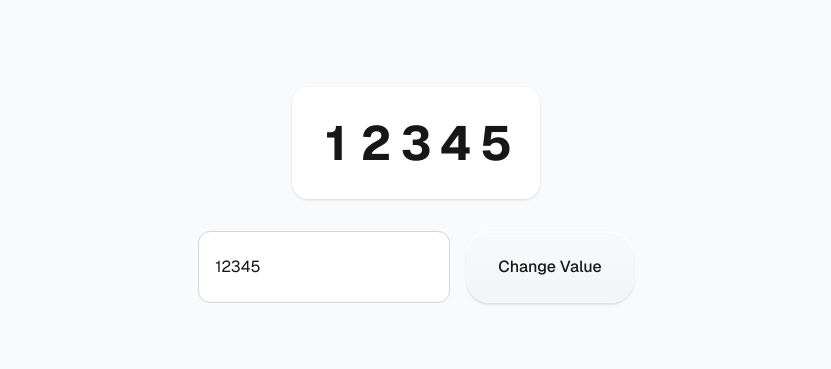
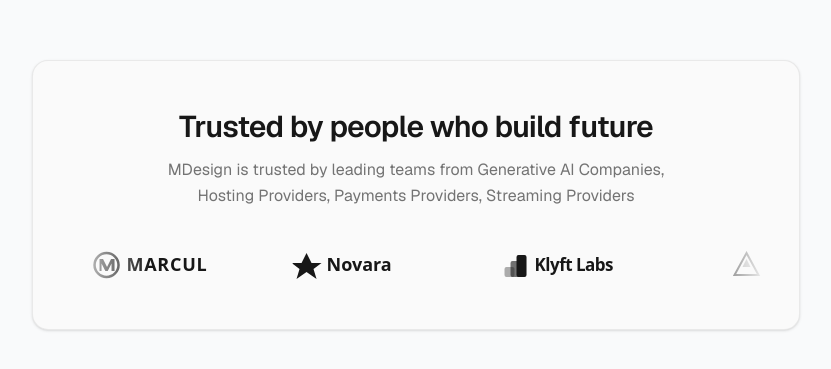
Before and after one commit to mouanvikram/components-challenge, a Next.js app in the folder day-31-to-60/day-43-to-day-60/components/: page / in a window 1280 px wide. Shown: the part 205-574 px from the top of the page, without its empty margins (224-1055 px from the left). Built offline with nearby package versions, Linux system fonts and the light colour scheme.

Commit message:
made logo cloud component

```diff
--- a/day-31-to-60/day-43-to-day-60/components/src/app/globals.css
+++ b/day-31-to-60/day-43-to-day-60/components/src/app/globals.css
@@ -24,6 +24,36 @@ body {
   color: var(--foreground);
   font-family: var(--font-sans);
 }
+@keyframes logo-marquee {
+  from {
+    transform: translateX(0);
+  }
+  to {
+    transform: translateX(-50%);
+  }
+}
+
+.animate-logo-marquee {
+  animation: logo-marquee 28s linear infinite;
+}
+
+.logo-cloud-fade {
+  mask-image: linear-gradient(
+    to right,
+    transparent,
+    black 12%,
+    black 88%,
+    transparent
+  );
+  -webkit-mask-image: linear-gradient(
+    to right,
+    transparent,
+    black 12%,
+    black 88%,
+    transparent
+  );
+}
+
 .clip-folder-front {
   clip-path: path(
     "M0 161V61.615C0 50.5693 8.95432 41.615 20 41.615H102.463C106.352 41.615 110.156 40.4813 113.41 38.3527L167.06 3.26227C170.315 1.13367 174.119 0 178.008 0H278C289.046 0 298 8.9543 298 20V41.615V161C298 172.046 289.046 181 278 181H20C8.9543 181 0 172.046 0 161Z"
--- a/day-31-to-60/day-43-to-day-60/components/src/app/page.tsx
+++ b/day-31-to-60/day-43-to-day-60/components/src/app/page.tsx
@@ -1,11 +1,11 @@
 "use client";
 
-import NumberSpinner from "@/components/ui/number_sppiner";
-import FolderAnimation from "@/components/ui/folder_animation";
+import { LogoCloud } from "@/components/ui/logo_cloud";
+
 export default function HomePage() {
   return (
     <main className="flex min-h-screen flex-col items-center justify-center gap-6 bg-gray-50">
-      <NumberSpinner/>
+      <LogoCloud/>
     </main>
   );
 }
--- /dev/null
+++ b/day-31-to-60/day-43-to-day-60/components/src/components/ui/logo_cloud.tsx
@@ -0,0 +1,210 @@
+"use client";
+
+import { cn } from "@/lib/utils";
+
+type LogoProps = { className?: string };
+
+function ZentaVideoLogo({ className }: LogoProps) {
+  return (
+    <svg
+      viewBox="0 0 160 32"
+      fill="currentColor"
+      className={cn("h-8 w-auto", className)}
+      aria-label="Zenta Video"
+    >
+      <rect x="0" y="4" width="24" height="24" rx="6" fill="currentColor" />
+      <path d="M10 11v10l9-5-9-5z" fill="#f9fafb" />
+      <text
+        x="34"
+        y="22"
+        fontSize="16"
+        fontWeight="700"
+        fontFamily="system-ui, sans-serif"
+        letterSpacing="-0.02em"
+      >
+        Zenta Video
+      </text>
+    </svg>
+  );
+}
+
+function MarculLogo({ className }: LogoProps) {
+  return (
+    <svg
+      viewBox="0 0 120 32"
+      fill="currentColor"
+      className={cn("h-8 w-auto", className)}
+      aria-label="Marcul"
+    >
+      <circle cx="14" cy="16" r="12" fill="none" stroke="currentColor" strokeWidth="2.5" />
+      <path d="M7 22V10h3.5l4 8 4-8H22v12h-3v-7.5l-3.8 7.5h-2.4l-3.8-7.5V22H7z" />
+      <text
+        x="34"
+        y="22"
+        fontSize="18"
+        fontWeight="700"
+        fontFamily="system-ui, sans-serif"
+        letterSpacing="0.04em"
+      >
+        MARCUL
+      </text>
+    </svg>
+  );
+}
+
+function NovaraLogo({ className }: LogoProps) {
+  return (
+    <svg
+      viewBox="0 0 130 32"
+      fill="currentColor"
+      className={cn("h-8 w-auto", className)}
+      aria-label="Novara"
+    >
+      <path d="M14 4l5 10h10l-8 6 3 10-10-7-10 7 3-10-8-6h10L14 4z" />
+      <text
+        x="34"
+        y="22"
+        fontSize="18"
+        fontWeight="600"
+        fontFamily="system-ui, sans-serif"
+      >
+        Novara
+      </text>
+    </svg>
+  );
+}
+
+function KlyftLabsLogo({ className }: LogoProps) {
+  return (
+    <svg
+      viewBox="0 0 150 32"
+      fill="currentColor"
+      className={cn("h-8 w-auto", className)}
+      aria-label="Klyft Labs"
+    >
+      <rect x="2" y="18" width="10" height="10" rx="2" opacity="0.35" />
+      <rect x="8" y="12" width="10" height="16" rx="2" opacity="0.6" />
+      <rect x="14" y="6" width="10" height="22" rx="2" />
+      <text
+        x="32"
+        y="22"
+        fontSize="17"
+        fontWeight="700"
+        fontFamily="system-ui, sans-serif"
+        letterSpacing="-0.03em"
+      >
+        Klyft Labs
+      </text>
+    </svg>
+  );
+}
+
+function PrismIOLogo({ className }: LogoProps) {
+  return (
+    <svg
+      viewBox="0 0 130 32"
+      fill="currentColor"
+      className={cn("h-8 w-auto", className)}
+      aria-label="PrismIO"
+    >
+      <path d="M14 4L26 26H2L14 4z" fill="none" stroke="currentColor" strokeWidth="2" />
+      <path d="M14 10l4 8h-8l4-8z" opacity="0.5" />
+      <text
+        x="34"
+        y="22"
+        fontSize="18"
+        fontWeight="600"
+        fontFamily="system-ui, sans-serif"
+      >
+        PrismIO
+      </text>
+    </svg>
+  );
+}
+
+function VeluneLogo({ className }: LogoProps) {
+  return (
+    <svg
+      viewBox="0 0 120 32"
+      fill="none"
+      className={cn("h-8 w-auto", className)}
+      aria-label="Velune"
+    >
+      <path
+        d="M2 20c4-8 8-12 12-12s8 4 12 12"
+        stroke="currentColor"
+        strokeWidth="2.5"
+        strokeLinecap="round"
+      />
+      <path
+        d="M2 24c4-6 8-8 12-8s8 2 12 8"
+        stroke="currentColor"
+        strokeWidth="2"
+        strokeLinecap="round"
+        opacity="0.45"
+      />
+      <text
+        x="34"
+        y="22"
+        fill="currentColor"
+        fontSize="18"
+        fontWeight="600"
+        fontFamily="system-ui, sans-serif"
+        letterSpacing="-0.02em"
+      >
+        Velune
+      </text>
+    </svg>
+  );
+}
+
+const LOGOS = [
+  { id: "zenta", Logo: ZentaVideoLogo },
+  { id: "marcul", Logo: MarculLogo },
+  { id: "novara", Logo: NovaraLogo },
+  { id: "klyft", Logo: KlyftLabsLogo },
+  { id: "prism", Logo: PrismIOLogo },
+  { id: "velune", Logo: VeluneLogo },
+] as const;
+
+function LogoRow({ keyPrefix }: { keyPrefix: string }) {
+  return (
+    <>
+      {LOGOS.map(({ id, Logo }) => (
+        <div
+          key={`${keyPrefix}-${id}`}
+          className="flex shrink-0 items-center justify-center px-10 text-neutral-900 grayscale"
+        >
+          <Logo />
+        </div>
+      ))}
+    </>
+  );
+}
+
+export function LogoCloud() {
+  return (
+    <section className="w-full max-w-3xl rounded-2xl border border-neutral-200/80 bg-neutral-50 px-8 py-12 shadow-sm">
+      <div className="text-center">
+        <h1 className="text-2xl font-semibold tracking-tight text-neutral-900 sm:text-3xl">
+          Trusted by people who build future
+        </h1>
+        <p className="mx-auto mt-3 max-w-lg text-lg leading-relaxed text-neutral-500 sm:text-base">
+          MDesign is trusted by leading teams from Generative AI Companies,
+          Hosting Providers, Payments Providers, Streaming Providers
+        </p>
+      </div>
+
+      <div className="logo-cloud-fade relative mt-10 overflow-hidden">
+        <div className="flex w-max animate-logo-marquee">
+          <div className="flex items-center">
+            <LogoRow keyPrefix="a" />
+          </div>
+          <div className="flex items-center" aria-hidden>
+            <LogoRow keyPrefix="b" />
+          </div>
+        </div>
+      </div>
+    </section>
+  );
+}
```
